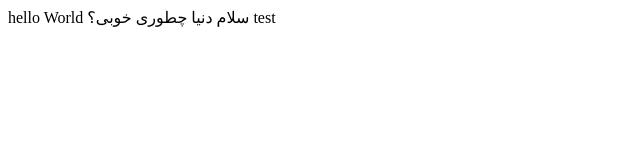
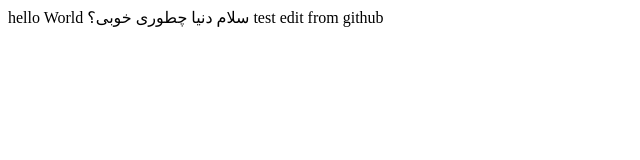
Before and after one commit to ehsanmody/m70-week12, a plain HTML site: page index.html in a window 1280 px wide. Shown: the whole page, without its empty margins (0-640 px from the left). Drawn offline with Linux system fonts and the light colour scheme.

Commit message:
Update index.html
added a line in github

```diff
--- a/index.html
+++ b/index.html
@@ -12,5 +12,6 @@
     سلام دنیا
     چطوری خوبی؟
     test
+    edit from github
   </body>
 </html>
```
